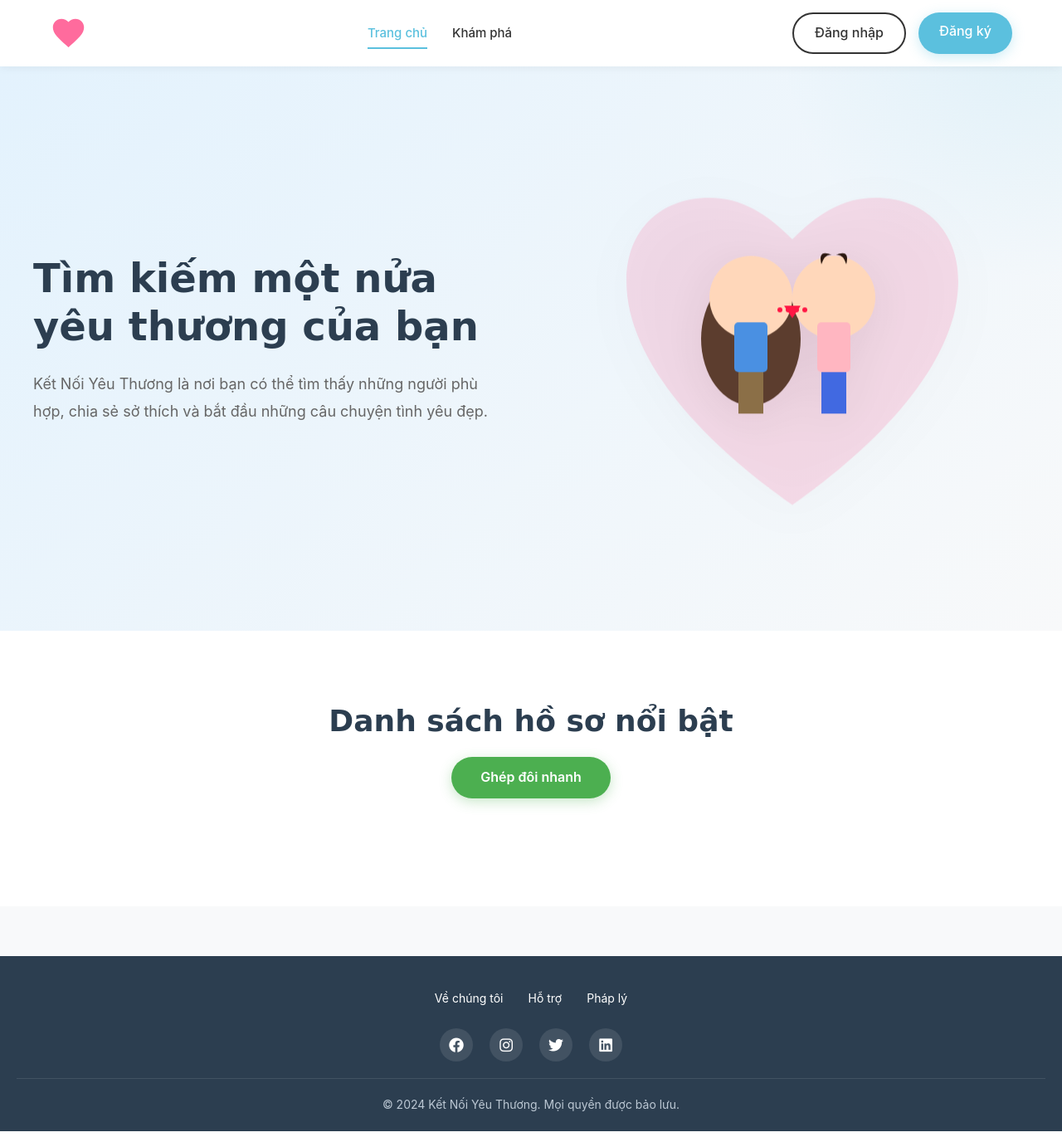
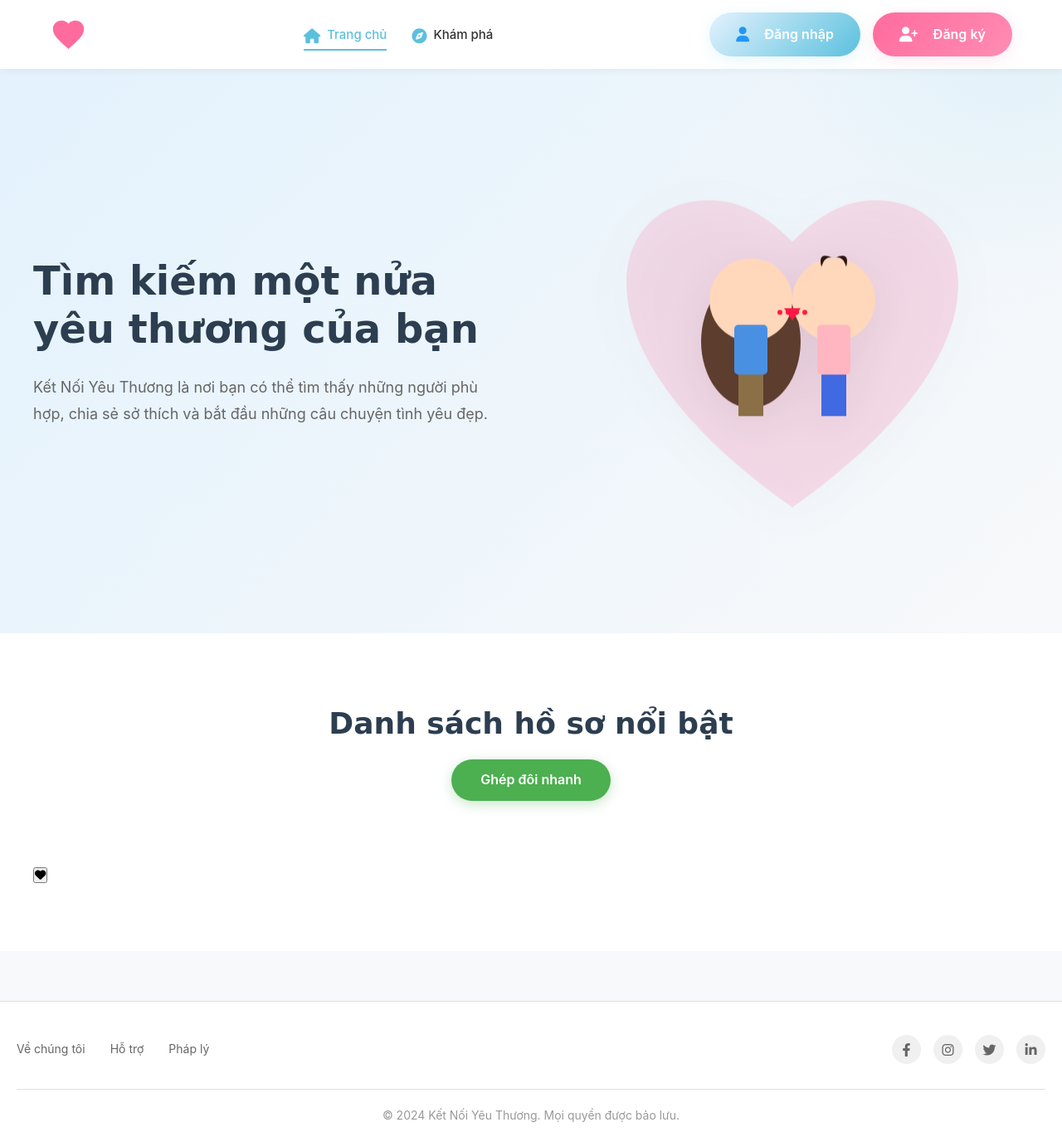
Before and after one commit to thanhchinh1/web-hen-ho, a PHP site: page / in a window 1280 px wide. Shown: the whole page at 83% size. Run offline with PHP 8.4, Linux system fonts and the light colour scheme.

Commit message:
đồng bộ css header và footer

```diff
--- a/index.php
+++ b/index.php
@@ -17,8 +17,8 @@
                 </svg>
             </div>
             <ul class="nav-menu">
-                <li><a href="#home" class="nav-link active">Trang chủ</a></li>
-                <li><a href="#features" class="nav-link">Khám phá</a></li>
+                <li><a href="#home" class="nav-link active"><i class="fas fa-home"></i>Trang chủ</a></li>
+                <li><a href="#features" class="nav-link"><i class="fas fa-compass"></i>Khám phá</a></li>
             </ul>
             <div class="nav-buttons">
                 <a href="views/dangnhap/login.php" class="btn-outline">Đăng nhập</a>
@@ -69,30 +69,39 @@
         <div class="section-container">
             <h2>Danh sách hồ sơ nổi bật</h2>
             <a href="views/dangnhap/login.php" class="btn-success btn-help">Ghép đôi nhanh</a>
-
+            <div class="profile-card" onclick="viewProfile(1)">
+                <div class="profile-avatar-wrapper">
+                    <img src="" alt="">
+                </div>
+                <div class="profile-info">
+                    <h3></h3>
+                    <p class="profile-location"></p>
+                    <p class="profile-status"></p>
+                </div>
+                <button class="btn-like" onclick="event.stopPropagation()"><i class="fas fa-heart"></i></button>
+            </div>
         </div>
     </section>
 
     <!-- Footer -->
     <footer class="landing-footer" id="contact">
         <div class="footer-container">
-
+            <div class="footer-top">
                 <div class="footer-links">
                     <a href="#about">Về chúng tôi</a>
                     <a href="#support">Hỗ trợ</a>
                     <a href="#legal">Pháp lý</a>
                 </div>
-
                 <div class="footer-social">
-                <a href="#" aria-label="Facebook"><i class="fab fa-facebook"></i></a>
-                <a href="#" aria-label="Instagram"><i class="fab fa-instagram"></i></a>
-                <a href="#" aria-label="Twitter"><i class="fab fa-twitter"></i></a>
-                <a href="#" aria-label="LinkedIn"><i class="fab fa-linkedin"></i></a>
+                    <a href="#" class="social-icon" aria-label="Facebook"><i class="fab fa-facebook-f"></i></a>
+                    <a href="#" class="social-icon" aria-label="Instagram"><i class="fab fa-instagram"></i></a>
+                    <a href="#" class="social-icon" aria-label="Twitter"><i class="fab fa-twitter"></i></a>
+                    <a href="#" class="social-icon" aria-label="LinkedIn"><i class="fab fa-linkedin-in"></i></a>
                 </div>
             </div>
-
             <div class="footer-bottom">
                 <p>&copy; 2024 Kết Nối Yêu Thương. Mọi quyền được bảo lưu.</p>
+            </div>
         </div>
     </footer>
 
--- a/public/css/landing.css
+++ b/public/css/landing.css
@@ -1,3 +1,11 @@
+/* Style cho icon trong nav-link giống home */
+.nav-link i {
+    font-size: 18px;
+    margin-right: 8px;
+    vertical-align: middle;
+    color: #5BC0DE;
+    transition: color 0.3s;
+}
 /* ===================================
    LANDING PAGE STYLES
    =================================== */
@@ -76,40 +84,74 @@ body.landing-page {
 }
 
 .btn-outline {
-    padding: 10px 25px;
-    border: 2px solid #333;
-    background: transparent;
-    color: #333;
+    padding: 12px 32px;
+    border: none;
+    background: linear-gradient(135deg, #E3F2FD 0%, #5BC0DE 100%);
+    color: #fff;
     text-decoration: none;
-    border-radius: 25px;
-    font-weight: 500;
+    border-radius: 30px;
+    font-weight: 600;
+    font-size: 16px;
+    box-shadow: 0 4px 18px rgba(91,192,222,0.15);
+    display: inline-flex;
+    align-items: center;
+    gap: 10px;
     transition: all 0.3s;
-    display: inline-block;
+    position: relative;
+    overflow: hidden;
+}
+
+.btn-outline::before {
+    content: '\f007';
+    font-family: 'Font Awesome 6 Free';
+    font-weight: 900;
+    font-size: 18px;
+    margin-right: 8px;
+    color: #2196F3;
 }
 
 .btn-outline:hover {
-    background: #333;
-    color: white;
+    background: linear-gradient(135deg, #5BC0DE 0%, #2196F3 100%);
+    color: #fff;
+    box-shadow: 0 8px 32px rgba(91,192,222,0.25);
+    transform: translateY(-2px) scale(1.04);
 }
 
+
 .btn-primary {
-    padding: 10px 25px;
+    padding: 12px 32px;
     border: none;
-    background: #5BC0DE;
-    color: white;
+    background: linear-gradient(135deg, #FF6B9D 0%, #FF8DB4 100%);
+    color: #fff;
     text-decoration: none;
-    border-radius: 25px;
-    font-weight: 500;
+    border-radius: 30px;
+    font-weight: 600;
+    font-size: 16px;
+    box-shadow: 0 4px 18px rgba(255,107,157,0.15);
+    display: inline-flex;
+    align-items: center;
+    gap: 10px;
     transition: all 0.3s;
-    display: inline-block;
-    box-shadow: 0 4px 15px rgba(91, 192, 222, 0.3);
+    position: relative;
+    overflow: hidden;
+}
+
+.btn-primary::before {
+    content: '\f234';
+    font-family: 'Font Awesome 6 Free';
+    font-weight: 900;
+    font-size: 18px;
+    margin-right: 8px;
+    color: #fff;
 }
 
 .btn-primary:hover {
-    background: #46A8C9;
-    transform: translateY(-2px);
-    box-shadow: 0 6px 20px rgba(91, 192, 222, 0.4);
+    background: linear-gradient(135deg, #FF8DB4 0%, #FF6B9D 100%);
+    color: #fff;
+    box-shadow: 0 8px 32px rgba(255,107,157,0.25);
+    transform: translateY(-2px) scale(1.04);
 }
+
 
 /* ===================================
    HERO SECTION
@@ -317,22 +359,27 @@ body.landing-page {
 }
 
 /* ===================================
-   FOOTER
+   FOOTER - ĐỒNG BỘ VỚI HOME
    =================================== */
 .landing-footer {
-    background: #2C3E50;
-    color: white;
+    background: white;
+    border-top: 1px solid #E0E0E0;
     padding: 40px 20px 20px;
     margin-top: 60px;
 }
 
 .footer-container {
-    max-width: 1200px;
+    max-width: 1400px;
     margin: 0 auto;
+}
+
+.footer-top {
     display: flex;
-    flex-direction: column;
+    justify-content: space-between;
     align-items: center;
-    gap: 25px;
+    margin-bottom: 30px;
+    flex-wrap: wrap;
+    gap: 20px;
 }
 
 .footer-logo {
@@ -346,7 +393,7 @@ body.landing-page {
 }
 
 .footer-links a {
-    color: white;
+    color: #666;
     text-decoration: none;
     font-size: 14px;
     transition: color 0.3s;
@@ -358,37 +405,36 @@ body.landing-page {
 
 .footer-social {
     display: flex;
-    gap: 20px;
+    gap: 15px;
 }
 
-.footer-social a {
-    width: 40px;
-    height: 40px;
+.footer-social a,
+.social-icon {
+    width: 35px;
+    height: 35px;
     border-radius: 50%;
-    background: rgba(255,255,255,0.1);
+    background: #F0F0F0;
     display: flex;
     align-items: center;
     justify-content: center;
-    color: white;
-    font-size: 18px;
+    color: #666;
+    text-decoration: none;
     transition: all 0.3s;
-    text-decoration: none;
+    font-size: 16px;
 }
 
-.footer-social a:hover {
+.footer-social a:hover,
+.social-icon:hover {
     background: #5BC0DE;
+    color: white;
     transform: translateY(-3px);
 }
 
 .footer-bottom {
     text-align: center;
     padding-top: 20px;
-    margin-top: 20px;
-    border-top: 1px solid rgba(255,255,255,0.1);
-}
-
-.footer-bottom p {
-    color: #BCC8D4;
+    border-top: 1px solid #E0E0E0;
+    color: #999;
     font-size: 14px;
 }
 
```
Lines whose indentation alone changed are shown as unchanged.
